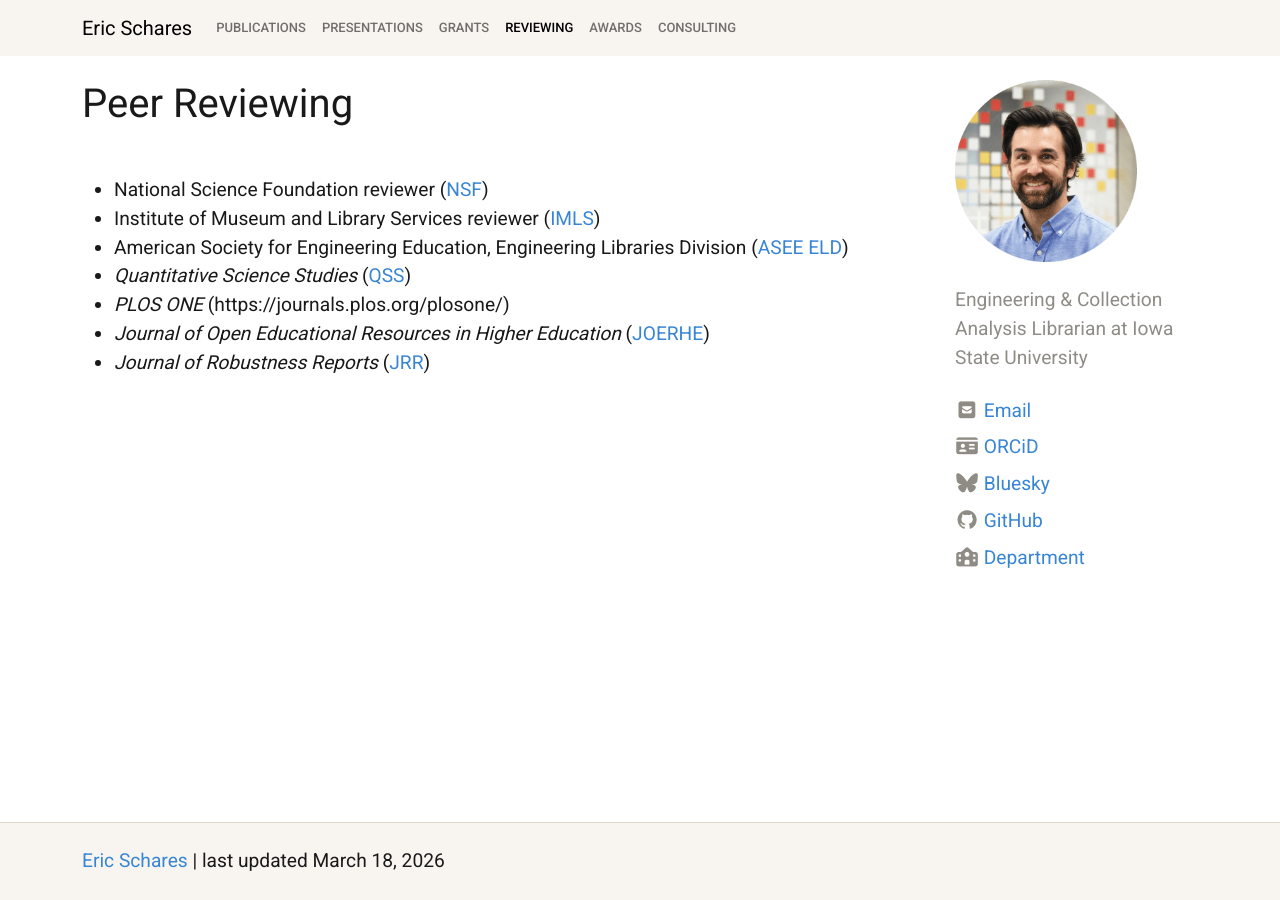
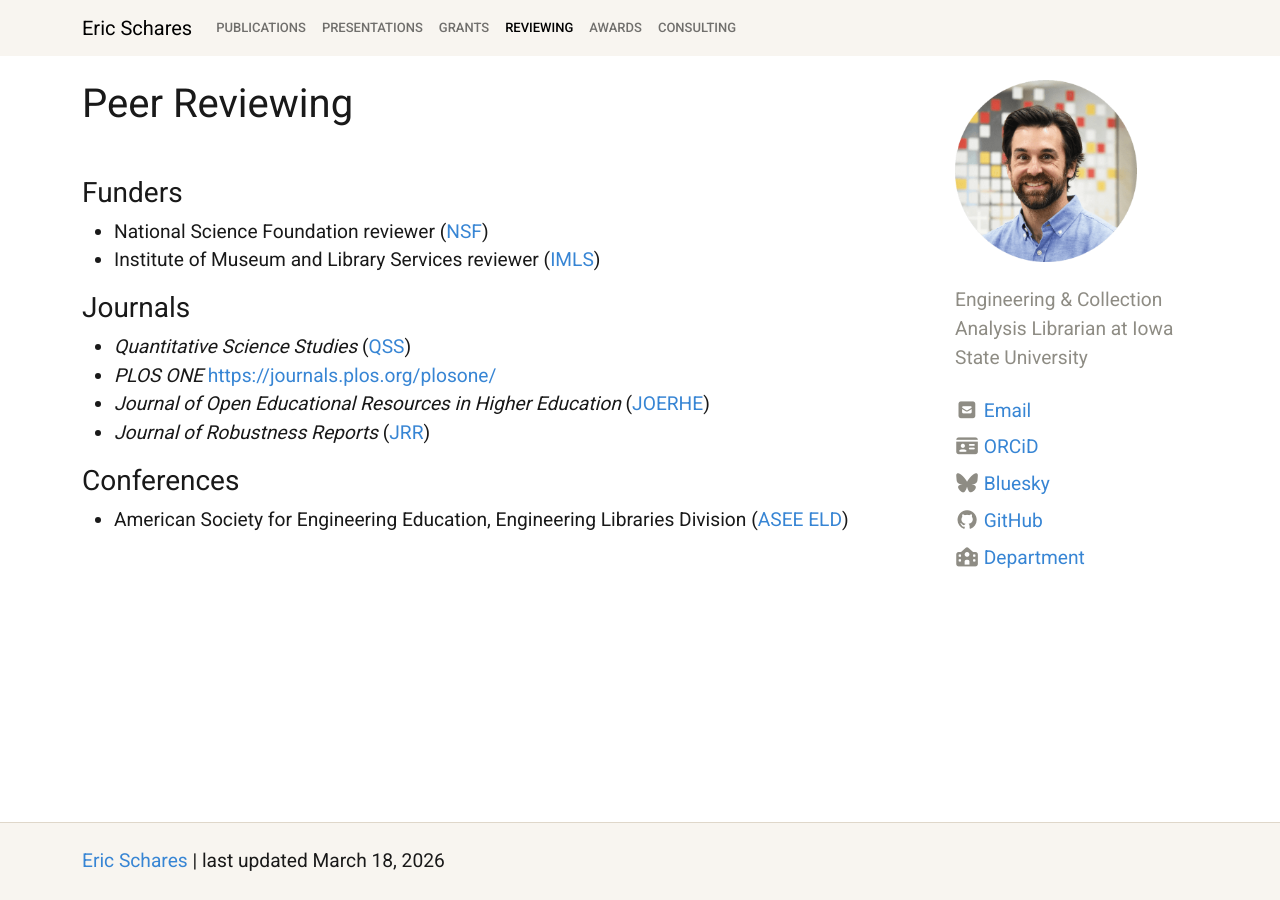
Before and after one commit to eschares/eschares.github.io, a Jekyll site: the page built from pages/peer-reviewing.md, in a window 1280 px wide. Built offline with Jekyll 4.4.1, drawn with Linux system fonts in a browser that asks for light colours; nearby versions of some CDN libraries.

Commit message:
Add headers to peer reviewing

```diff
--- a/pages/peer-reviewing.md
+++ b/pages/peer-reviewing.md
@@ -4,10 +4,15 @@ nav: Reviewing
 nav_order: 5
 ---
 
+### Funders
 - National Science Foundation reviewer ([NSF](https://www.nsf.gov/))
 - Institute of Museum and Library Services reviewer ([IMLS](https://www.imls.gov/))
-- American Society for Engineering Education, Engineering Libraries Division ([ASEE ELD](https://sites.asee.org/eld/))
+
+### Journals
 - _Quantitative Science Studies_ ([QSS](https://direct.mit.edu/qss))
-- _PLOS ONE_ (https://journals.plos.org/plosone/)
+- _PLOS ONE_ [https://journals.plos.org/plosone/](https://journals.plos.org/plosone/)
 - _Journal of Open Educational Resources in Higher Education_ ([JOERHE](https://journals.uwyo.edu/index.php/joerhe))
 - _Journal of Robustness Reports_ ([JRR](https://scipost.org/JRobustRep))
+
+### Conferences
+- American Society for Engineering Education, Engineering Libraries Division ([ASEE ELD](https://sites.asee.org/eld/))
```
